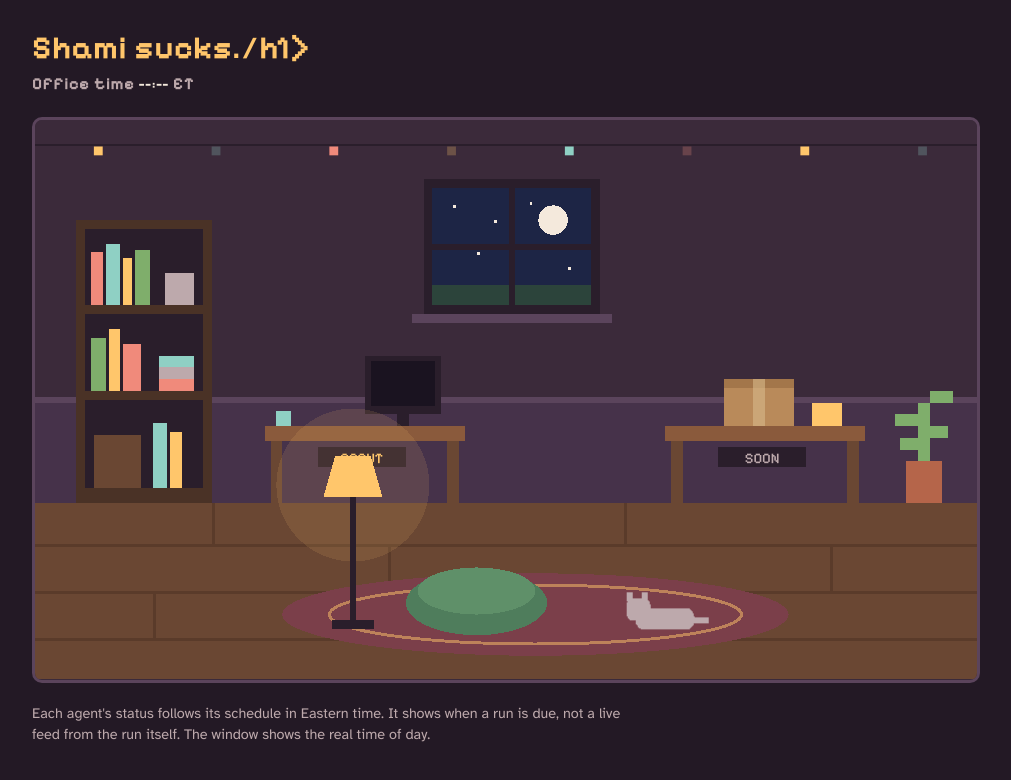
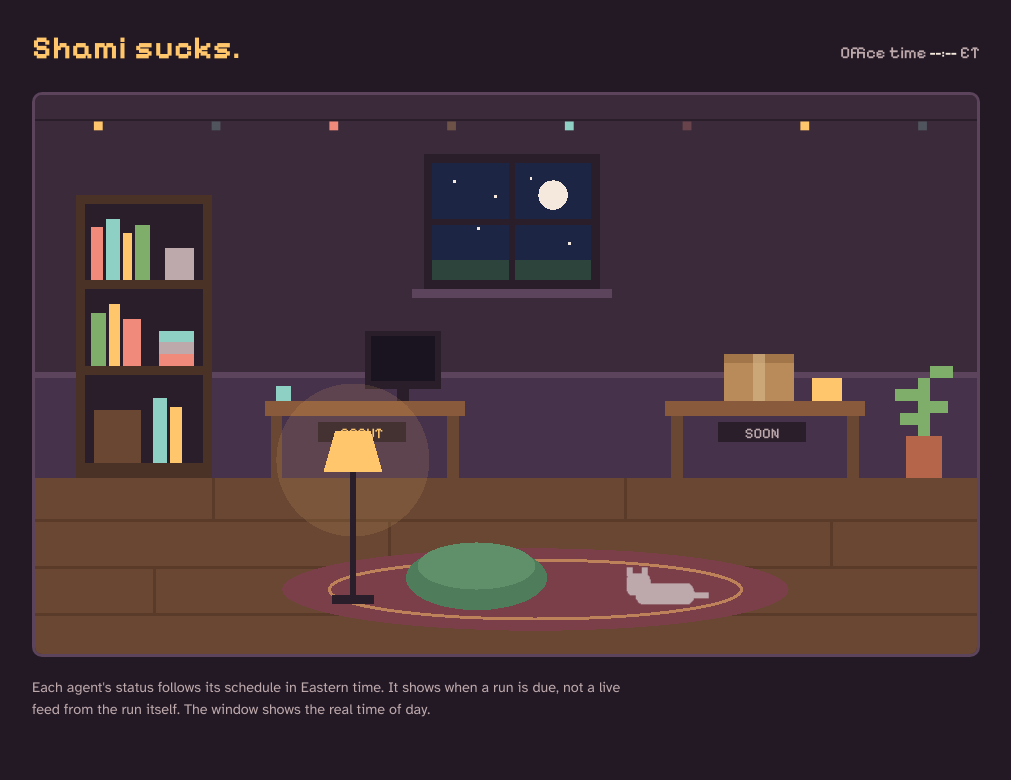
Before and after one commit to ChristopherJS0/Personal-Site, a plain HTML site: page index.html in a window 1280 px wide. Shown: the whole page, without its empty margins (134-1145 px from the left). Drawn offline with Linux system fonts and the light colour scheme.

Commit message:
Fix header tag for Shami text in index.html

```diff
--- a/index.html
+++ b/index.html
@@ -95,7 +95,7 @@ button[aria-pressed="true"] { background: var(--rest); }
 <body>
 <div class="wrap">
   <header>
-    <h1>Shami sucks./h1>
+    <h1>Shami sucks.</h1>
     <div class="clock">Office time <b id="clock">--:--</b> ET</div>
   </header>
 
```
